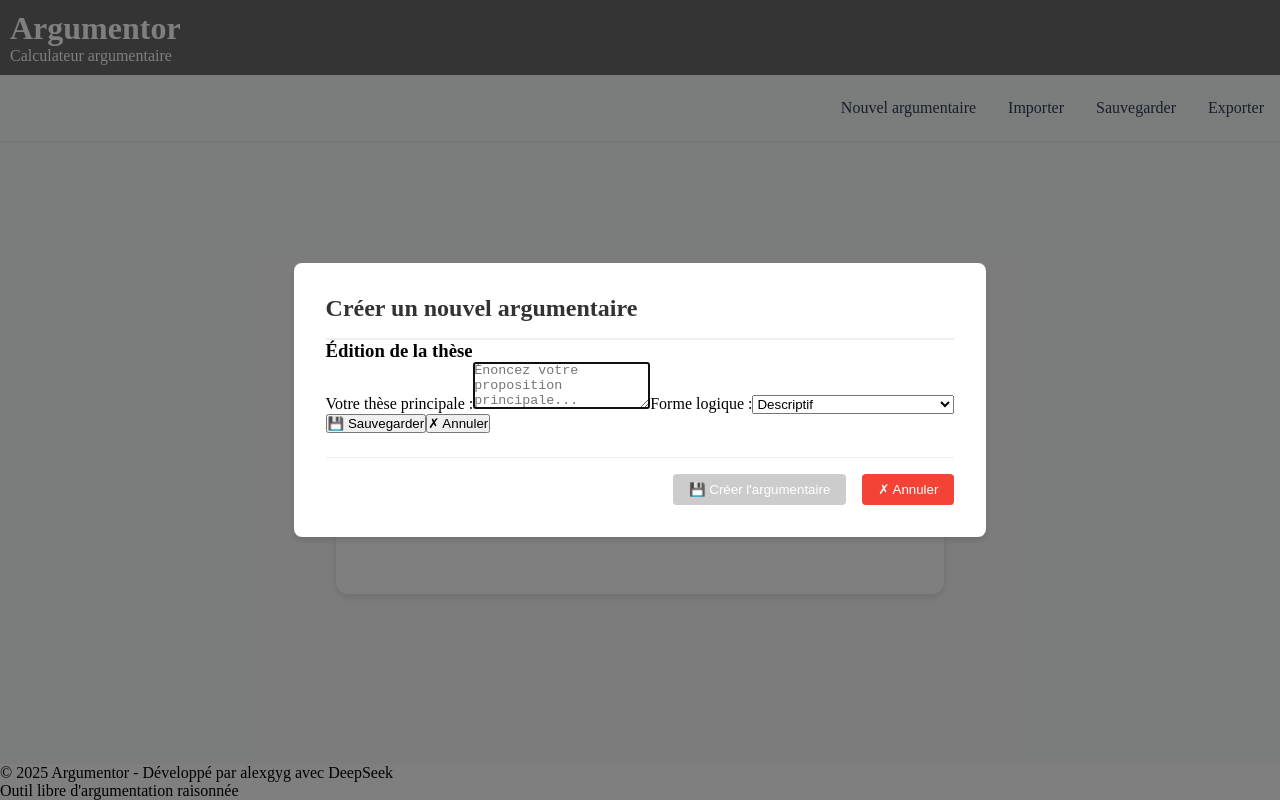
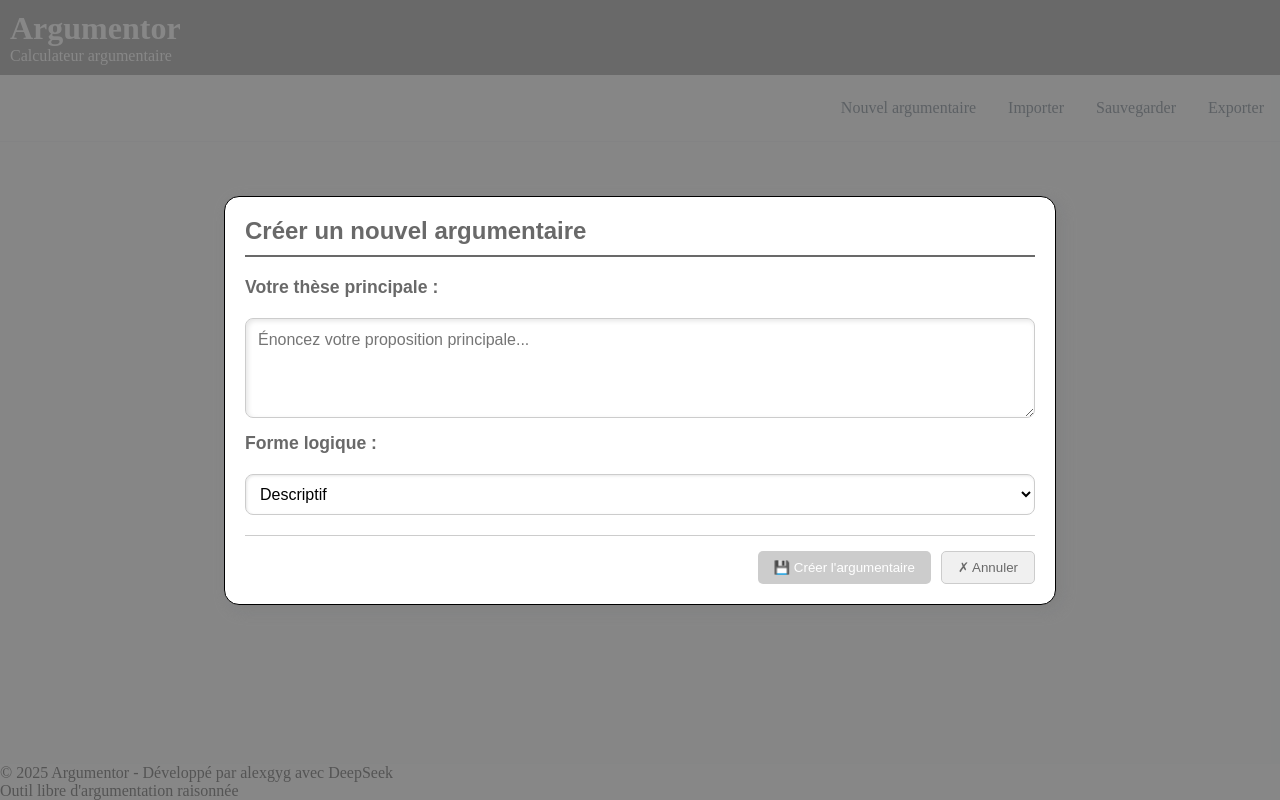
Before and after one commit to Alexgyg-pro/argumentor, a React (Vite) app: page / in a window 1280 px wide. Both pictures are taken after a click on the button "📝 Nouveau". Built offline with nearby package versions, Linux system fonts and the light colour scheme.

Commit message:
wip: debug navigation flow after argumentaire creation
- Modal creation works but navigation to editing screen fails
- Added debug logs to trace state updates
- Thesis state not propagating correctly after handleThesisChange
- EditingScreen shows unwanted form instead of thesis display

```diff
--- a/src/components/common/NewArgumentaireModal.jsx
+++ b/src/components/common/NewArgumentaireModal.jsx
@@ -26,7 +26,9 @@ export function NewArgumentaireModal({ isOpen, onSave, onCancel }) {
 
         <ThesisEditor
           thesis={localThesis}
-          onThesisChange={setLocalThesis}
+          onThesisChange={(updatedThesis) => {
+            setLocalThesis(updatedThesis);
+          }}
           onCancel={onCancel}
           isNewThesis={true}
         />
--- a/src/components/common/NewArgumentaireModal.module.css
+++ b/src/components/common/NewArgumentaireModal.module.css
@@ -5,59 +5,69 @@
   left: 0;
   right: 0;
   bottom: 0;
-  background-color: rgba(0, 0, 0, 0.5);
+  background-color: rgba(105, 105, 105, 0.8); /* dimgrey transparent */
   display: flex;
   justify-content: center;
   align-items: center;
   z-index: 1000;
+  font-family: Arial, sans-serif;
 }
 
 .modalContent {
-  background: white;
-  padding: 2rem;
-  border-radius: 8px;
-  box-shadow: 0 4px 6px rgba(0, 0, 0, 0.1);
-  min-width: 500px;
-  max-width: 90vw;
-  max-height: 90vh;
-  overflow-y: auto;
+  background-color: white;
+  min-width: 65%;
+  padding: 20px;
+  border-radius: 15px;
+  box-shadow: 5px 5px 15px grey;
+  border: 1px solid black;
 }
 
 .modalTitle {
-  margin-top: 0;
-  color: #333;
-  border-bottom: 2px solid #eee;
-  padding-bottom: 1rem;
+  margin: 0 0 20px 0;
+  color: dimgrey;
+  font-size: 1.5rem;
+  border-bottom: 2px solid dimgrey;
+  padding-bottom: 10px;
 }
 
 .modalActions {
   display: flex;
-  gap: 1rem;
-  justify-content: flex-end;
-  margin-top: 1.5rem;
-  padding-top: 1rem;
-  border-top: 1px solid #eee;
+  justify-content: right;
+  gap: 10px;
+  margin-top: 20px;
+  padding-top: 15px;
+  border-top: 1px solid #ccc;
 }
 
 .primaryButton {
-  background-color: #4caf50;
+  background-color: dimgrey;
   color: white;
-  padding: 0.5rem 1rem;
+  padding: 8px 16px;
   border: none;
-  border-radius: 4px;
+  border-radius: 5px;
   cursor: pointer;
+  box-shadow: 2px 2px 5px rgba(0, 0, 0, 0.2);
+}
+
+.primaryButton:hover {
+  background-color: #5a5a5a;
 }
 
 .primaryButton:disabled {
   background-color: #cccccc;
   cursor: not-allowed;
+  box-shadow: none;
 }
 
 .secondaryButton {
-  background-color: #f44336;
-  color: white;
-  padding: 0.5rem 1rem;
-  border: none;
-  border-radius: 4px;
+  background-color: #f0f0f0;
+  color: dimgrey;
+  padding: 8px 16px;
+  border: 1px solid #ccc;
+  border-radius: 5px;
   cursor: pointer;
 }
+
+.secondaryButton:hover {
+  background-color: #e0e0e0;
+}
--- a/src/components/thesis/ThesisEditor.jsx
+++ b/src/components/thesis/ThesisEditor.jsx
@@ -1,43 +1,62 @@
 import { useState, useEffect } from "react";
+import styles from "./ThesisEditor.module.css";
 
-export function ThesisEditor({ thesis, onSave, onCancel }) {
+export function ThesisEditor({
+  thesis,
+  onThesisChange,
+  onCancel,
+  isNewThesis,
+}) {
+  const [isEditing, setIsEditing] = useState(false);
   const [localThesis, setLocalThesis] = useState(thesis);
 
   useEffect(() => {
-    setLocalThesis(thesis);
-  }, [thesis]);
+    if (!thesis.text || thesis.text.trim() === "") {
+      setIsEditing(true);
+    }
+  }, [thesis.text]);
 
+  // Sauvegarde les modifications et quitte le mode édition
   const handleSave = () => {
-    onSave(localThesis);
+    onThesisChange(localThesis); // Envoie toute la thèse mise à jour
+    setIsEditing(false);
   };
 
-  const handleFieldChange = (field, value) => {
-    setLocalThesis((prev) => ({ ...prev, [field]: value }));
+  // Annule les modifications et revient au mode affichage
+  const handleCancel = () => {
+    console.log("🔄 handleCancel (ThesisEditor) appelé");
+    setLocalThesis(thesis);
+    onCancel(); // ← Appeler la fonction parente
   };
 
+  // Met à jour la copie locale quand on édite un champ
+  const handleFieldChange = (field, value) => {
+    const updatedThesis = { ...localThesis, [field]: value };
+    setLocalThesis(updatedThesis);
+
+    // ⭐ IMPORTANT : Notifier le parent du changement
+    if (onThesisChange) {
+      onThesisChange(updatedThesis);
+    }
+  };
+
+  if (isEditing || !thesis.text || thesis.text.trim() === "") {
+    // MODE ÉDITION
     return (
-    <div className="thesis-editor bg-gray-50 p-4 rounded-lg border">
-      <h3 className="text-lg font-bold mb-3">Édition de la thèse</h3>
-
-      <div className="space-y-3">
-        <label className="block">
-          <span className="text-sm font-medium">Votre thèse principale :</span>
+      <div className={styles.thesisEditor}>
+        <label>Votre thèse principale :</label>
         <textarea
+          className={styles.textarea}
           value={localThesis.text}
           onChange={(e) => handleFieldChange("text", e.target.value)}
           placeholder="Énoncez votre proposition principale..."
-            rows="3"
-            className="w-full p-2 border rounded mt-1"
-            autoFocus
         />
-        </label>
 
-        <label className="block">
-          <span className="text-sm font-medium">Forme logique :</span>
+        <label>Forme logique :</label>
         <select
+          className={styles.select}
           value={localThesis.forma}
           onChange={(e) => handleFieldChange("forma", e.target.value)}
-            className="w-full p-2 border rounded mt-1"
         >
           <option value="descriptif">Descriptif</option>
           <option value="normatif">Normatif</option>
@@ -45,23 +64,48 @@ export function ThesisEditor({ thesis, onSave, onCancel }) {
             Esthétique (bientôt disponible)
           </option>
         </select>
-        </label>
 
-        <div className="flex gap-2">
-          <button
-            onClick={handleSave}
-            className="px-4 py-2 bg-blue-500 text-white rounded hover:bg-blue-600"
+        {/* <div className={styles.thesisEditorActions}>
+          <button onClick={handleSave}>💾 Sauvegarder</button>
+          <button onClick={handleCancel}>✗ Annuler</button>
+        </div> */}
+      </div>
+    );
+  }
+
+  // MODE AFFICHAGE
+  return (
+    <div className={styles.thesisEditor}>
+      <label>Votre thèse principale :</label>
+      <textarea
+        className={styles.textarea}
+        value={localThesis.text}
+        onChange={(e) => handleFieldChange("text", e.target.value)}
+        placeholder="Énoncez votre proposition principale..."
+        rows="3"
+      />
+
+      <label>Forme logique :</label>
+      <select
+        className={styles.select}
+        value={localThesis.forma}
+        onChange={(e) => handleFieldChange("forma", e.target.value)}
       >
+        <option value="descriptif">Descriptif</option>
+        <option value="normatif">Normatif</option>
+        <option disabled value="esthétique">
+          Esthétique (bientôt disponible)
+        </option>
+      </select>
+
+      <div className={styles.thesisEditorActions}>
+        <button onClick={handleSave} className={styles.primaryButton}>
           💾 Sauvegarder
         </button>
-          <button
-            onClick={onCancel}
-            className="px-4 py-2 bg-gray-300 rounded hover:bg-gray-400"
-          >
+        <button onClick={handleCancel} className={styles.secondaryButton}>
           ✗ Annuler
         </button>
       </div>
     </div>
-    </div>
   );
 }
--- /dev/null
+++ b/src/components/thesis/ThesisEditor.module.css
@@ -0,0 +1,86 @@
+/* src/components/thesis/ThesisEditor.module.css */
+.thesisEditor {
+  display: flex;
+  flex-direction: column;
+  gap: 15px;
+}
+
+.thesisEditor label {
+  font-weight: bold;
+  color: dimgrey;
+  margin-bottom: 5px;
+  font-size: 1.1rem;
+}
+
+.thesisEditor textarea {
+  padding: 12px;
+  border: 1px solid #ccc;
+  border-radius: 8px;
+  font-family: Arial, sans-serif;
+  font-size: 1rem;
+  resize: vertical;
+  min-height: 100px;
+  box-shadow: inset 2px 2px 5px rgba(0, 0, 0, 0.1);
+  transition: border-color 0.3s ease;
+}
+
+.thesisEditor textarea:focus {
+  outline: none;
+  border-color: dimgrey;
+  box-shadow: 0 0 0 2px rgba(105, 105, 105, 0.2);
+}
+
+.thesisEditor select {
+  padding: 10px;
+  border: 1px solid #ccc;
+  border-radius: 8px;
+  background-color: white;
+  font-size: 1rem;
+  cursor: pointer;
+  box-shadow: inset 1px 1px 3px rgba(0, 0, 0, 0.1);
+}
+
+.thesisEditor select:focus {
+  outline: none;
+  border-color: dimgrey;
+}
+
+.thesisEditorActions {
+  display: flex;
+  gap: 10px;
+  justify-content: flex-end;
+  margin-top: 20px;
+  padding-top: 15px;
+  border-top: 1px solid #eee;
+}
+
+.primaryButton {
+  background-color: dimgrey;
+  color: white;
+  padding: 10px 20px;
+  border: none;
+  border-radius: 5px;
+  cursor: pointer;
+  font-size: 1rem;
+  box-shadow: 2px 2px 5px rgba(0, 0, 0, 0.2);
+  transition: background-color 0.3s ease;
+}
+
+.primaryButton:hover {
+  background-color: #5a5a5a;
+}
+
+.secondaryButton {
+  background-color: #f8f8f8;
+  color: dimgrey;
+  padding: 10px 20px;
+  border: 1px solid #ccc;
+  border-radius: 5px;
+  cursor: pointer;
+  font-size: 1rem;
+  transition: background-color 0.3s ease;
+}
+
+.secondaryButton:hover {
+  background-color: #e8e8e8;
+}
```
Also changed, not shown: src/App.jsx (+12 -0 lines), src/components/ThesisEditor.jsx (deleted, +0 -80 lines), src/components/thesis/ThesisEditor.bak.jsx (added, +67 -0 lines). Lines whose indentation alone changed are shown as unchanged.
